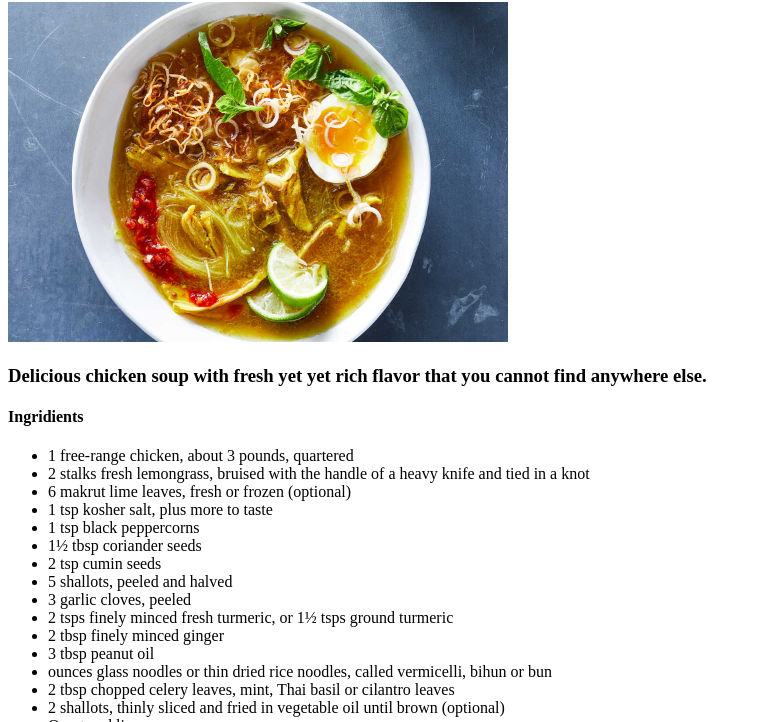
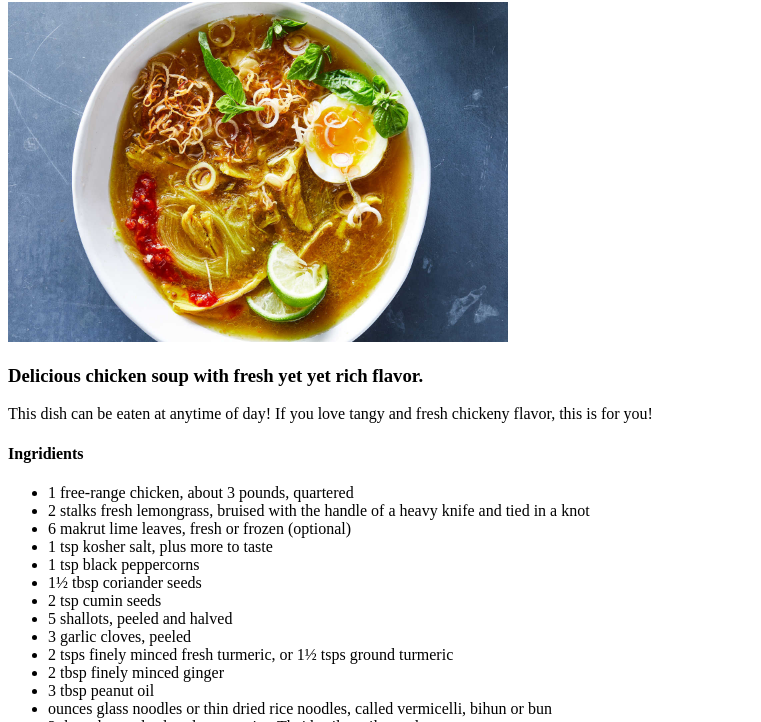
Before and after one commit to hanifsyw/odin-recipes, a plain HTML site: page recipes/soto-ayam.html in a window 1280 px wide. Shown: the part 78-800 px from the top of the page, without its empty margins (0-761 px from the left). Drawn offline with Linux system fonts and the light colour scheme.

Commit message:
recipes/

```diff
--- a/recipes/soto-ayam.html
+++ b/recipes/soto-ayam.html
@@ -9,7 +9,8 @@
 <body>
     <h1> Soto Ayam Recipe</h1>
     <img src="soto-ayam.jpg" height="340" width="500" alt="Delicious Rawin Picture">
-    <h3>Delicious chicken soup with fresh yet yet rich flavor that you cannot find anywhere else.</h3>
+    <h3>Delicious chicken soup with fresh yet yet rich flavor.</h3>
+    <p>This dish can be eaten at anytime of day! If you love tangy and fresh chickeny flavor, this is for you!</p>
     <h4>Ingridients</h4>
     <ul>
         <li>1 free-range chicken, about 3 pounds, quartered</li>
```
Also changed, not shown: recipes/rawon.html (+2 -1 lines).
